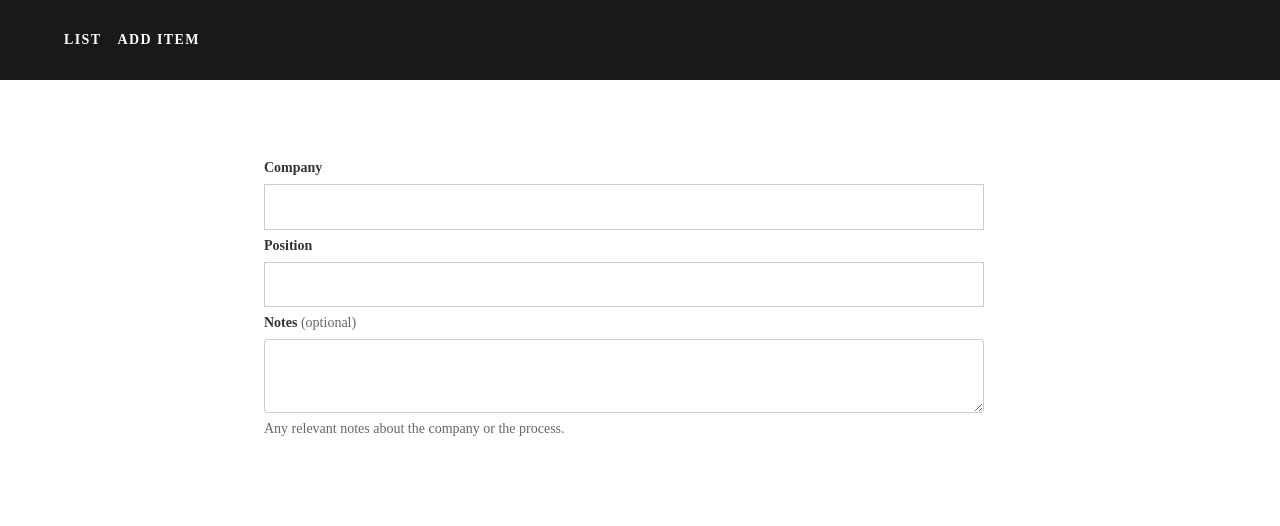
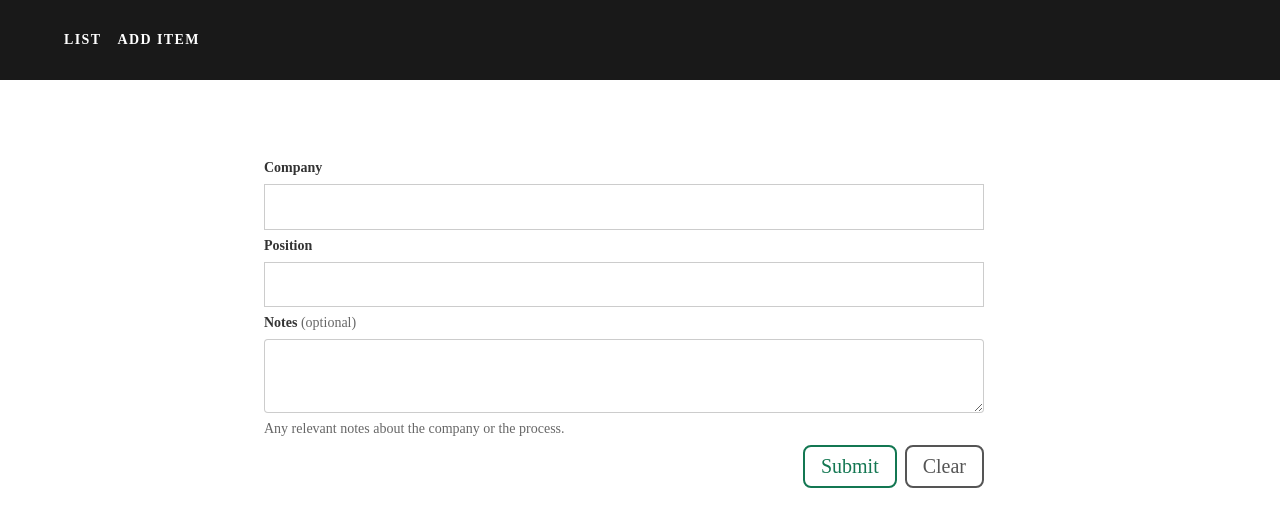
Before and after one commit to montrealist/simple-job-application-tracker, a React (Create React App) app: page /add in a window 1280 px wide. Shown: the top 526 px of the page. Built offline with nearby package versions, Linux system fonts and the light colour scheme.

Commit message:
added buttons and state

```diff
--- a/src/AddItem.js
+++ b/src/AddItem.js
@@ -1,6 +1,19 @@
-import React from 'react';
+import React, { useState } from 'react';
 
 export default function AddItem(props) {
+    const [state, setState] = useState({});
+
+    const onSubmit = (e) => {
+        e.preventDefault();
+        console.log('submit');
+
+    };
+
+    const onClear = (e) => {
+        e.preventDefault();
+        console.log('clear');
+    };
+
     return (<div className="f3 list pl0 mt0 measure-wide-ns center">
         <form className="pa4 black-80">
             <div className="measure">
@@ -16,6 +29,11 @@ export default function AddItem(props) {
                 <textarea id="notes" name="notes" className="db border-box hover-black w-100 measure ba b--black-20 pa2 br2 mb2" aria-describedby="comment-desc"></textarea>
                 <small id="name-desc" className="f6 black-60 db mb2">Any relevant notes about the company or the process.</small>
             </div>
+            <div className="measure tr">
+                <a onClick={onSubmit} className="f4 link dim br3 ba bw1 ph3 pv2 ml2 mb2 dib dark-green" href="/submit">Submit</a>
+                <a onClick={onClear} className="f4 link dim br3 ba bw1 ph3 pv2 ml2 mb2 dib mid-gray" href="/clear">Clear</a>
+            </div>
+
         </form>
     </div>
     );
```
Lines whose indentation alone changed are shown as unchanged.
